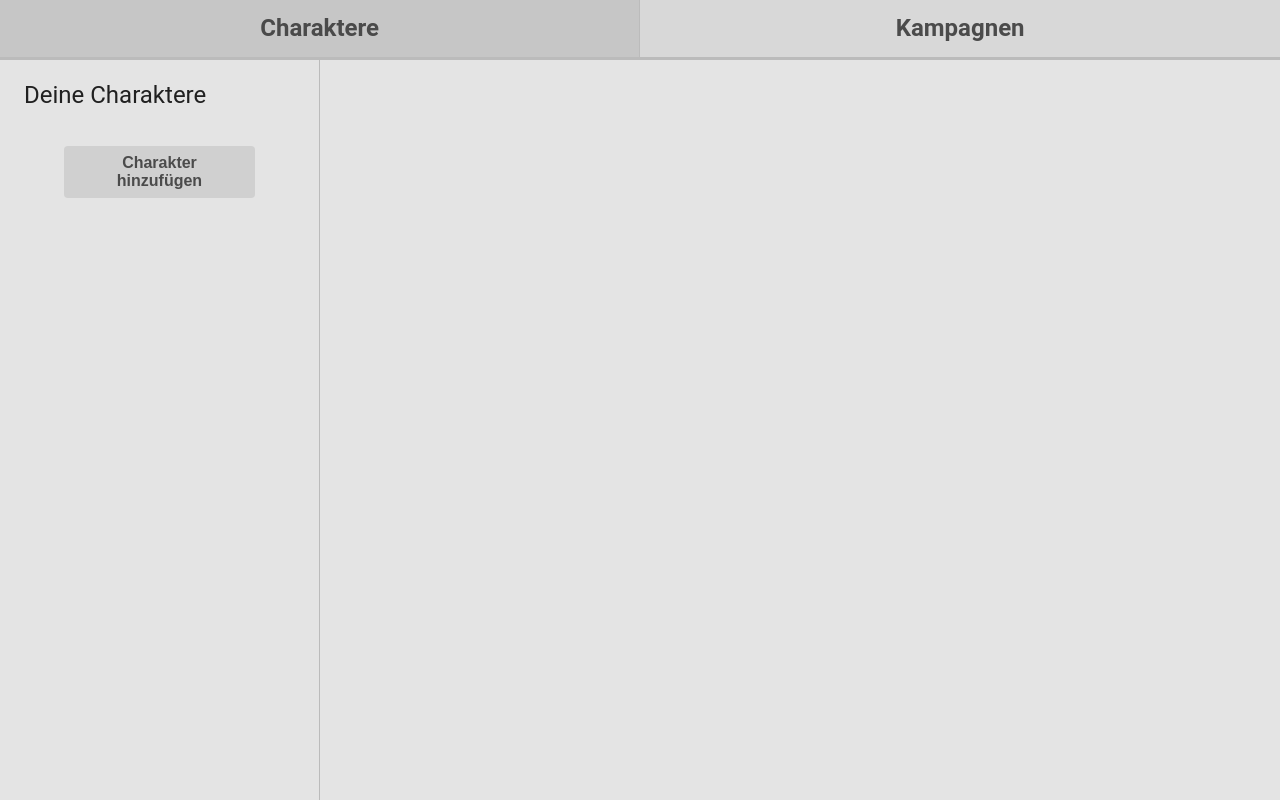
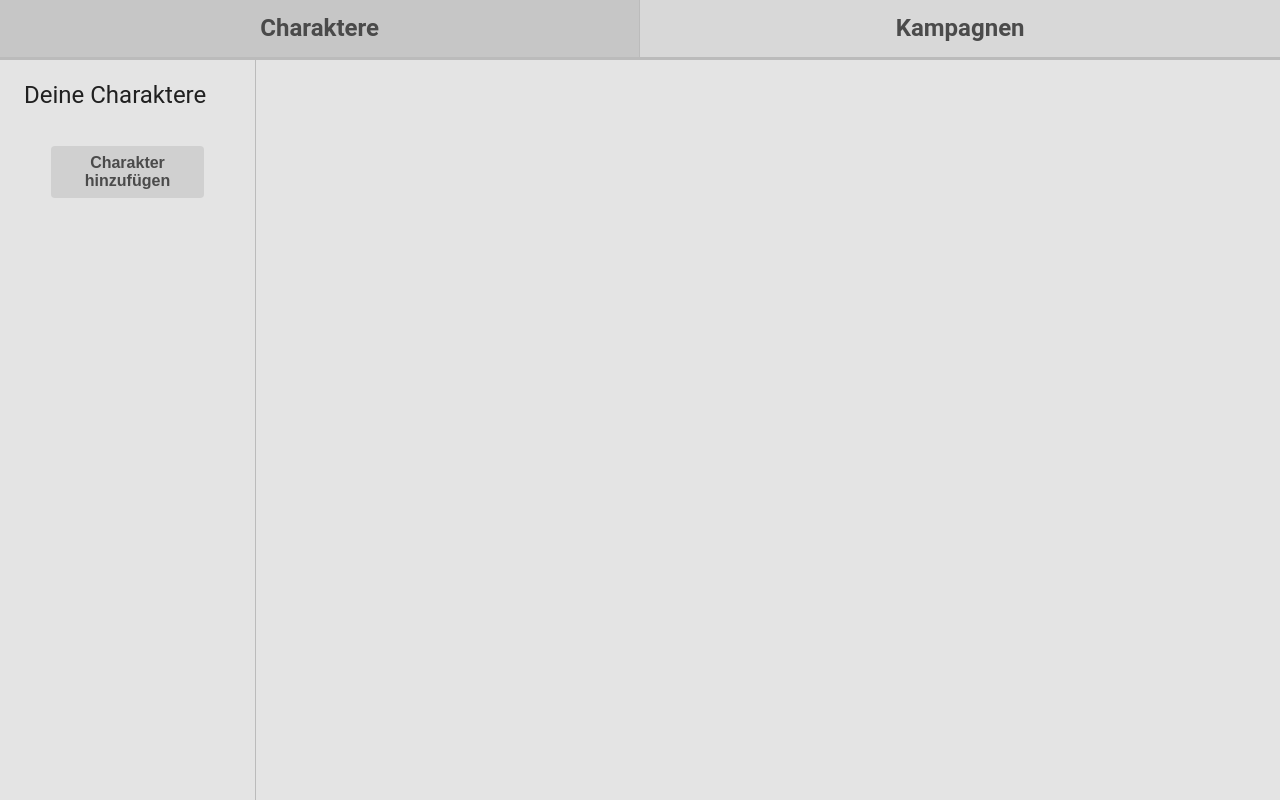
Before and after one commit to Tobiriz/DnD-Diary, a Vue app: page /landing-page in a window 1280 px wide. Both pictures are taken after a click on the button "Zum Tagebuch". Built offline with nearby package versions, Linux system fonts and the light colour scheme.

Commit message:
Adjusted width

```diff
--- a/src/components/SelectionDetails.vue
+++ b/src/components/SelectionDetails.vue
@@ -67,8 +67,8 @@ export default {
     },
 
     player() {
-        if (this.playerArray !== undefined && this.playerArray.length > 0) return this.playerArray
-        else return ['Keine Spieler']
+      if (this.playerArray !== undefined && this.playerArray.length > 0) return this.playerArray
+      else return ['Keine Spieler']
     }
   }
 }
@@ -110,8 +110,8 @@ export default {
   z-index: 1;
   position: absolute;
   top: var(--header-height);
-  left: 25%;
-  width: 75%;
+  right: 0;
+  width: 80%;
   height: calc(100dvh - var(--header-height));
   background-color: var(--color-background-soft);
   box-sizing: border-box;
@@ -137,11 +137,10 @@ export default {
     }
 
     ul {
-      padding: .5rem 3rem;
+      padding: 0.5rem 3rem;
       font-size: 2vh;
     }
   }
-
 
   .buttons {
     position: relative;
--- a/src/components/SelectionList.vue
+++ b/src/components/SelectionList.vue
@@ -52,7 +52,7 @@ export default {
   position: absolute;
   top: var(--header-height);
   left: 0;
-  width: 25%;
+  width: 20%;
   height: calc(100dvh - var(--header-height));
   background-color: var(--color-background-soft);
   box-sizing: border-box;
--- a/src/components/campaign/CampaignDetails.vue
+++ b/src/components/campaign/CampaignDetails.vue
@@ -86,8 +86,8 @@ export default {
   z-index: 3;
   position: absolute;
   top: var(--header-height);
-  left: 25%;
-  width: 75%;
+  right: 0;
+  width: 80%;
   height: calc(100dvh - var(--header-height));
   background-color: var(--color-background);
   box-sizing: border-box;
--- a/src/components/character/CharacterDetails.vue
+++ b/src/components/character/CharacterDetails.vue
@@ -27,8 +27,8 @@ export default {
   z-index: 3;
   position: absolute;
   top: var(--header-height);
-  left: 25%;
-  width: 75%;
+  right: 0;
+  width: 80%;
   height: calc(100dvh - var(--header-height));
   background-color: var(--color-background-soft);
   box-sizing: border-box;
--- a/src/components/character/CharacterNavigation.vue
+++ b/src/components/character/CharacterNavigation.vue
@@ -86,7 +86,7 @@ export default {
   position: absolute;
   top: var(--header-height);
   left: 0;
-  width: 25%;
+  width: 20%;
   height: calc(100dvh - var(--header-height));
   background-color: var(--color-background-soft);
   box-sizing: border-box;
@@ -103,7 +103,7 @@ export default {
     display: block;
     text-decoration: none;
     padding: 1rem 1.5rem;
-    font-size: 2vh;
+    font-size: 2.5dvh;
     border-bottom: 1px solid var(--color-border);
     cursor: pointer;
 
```
